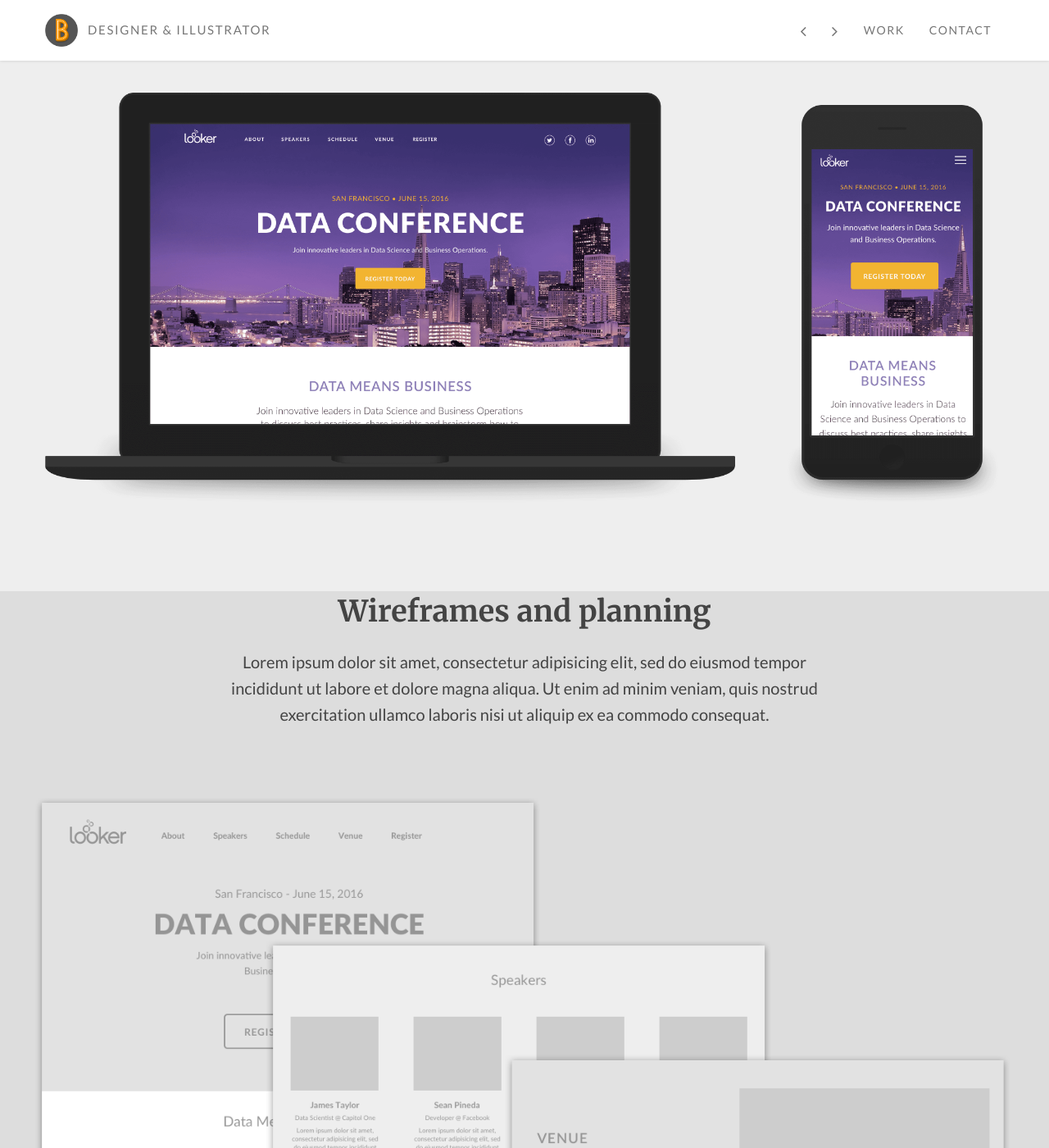
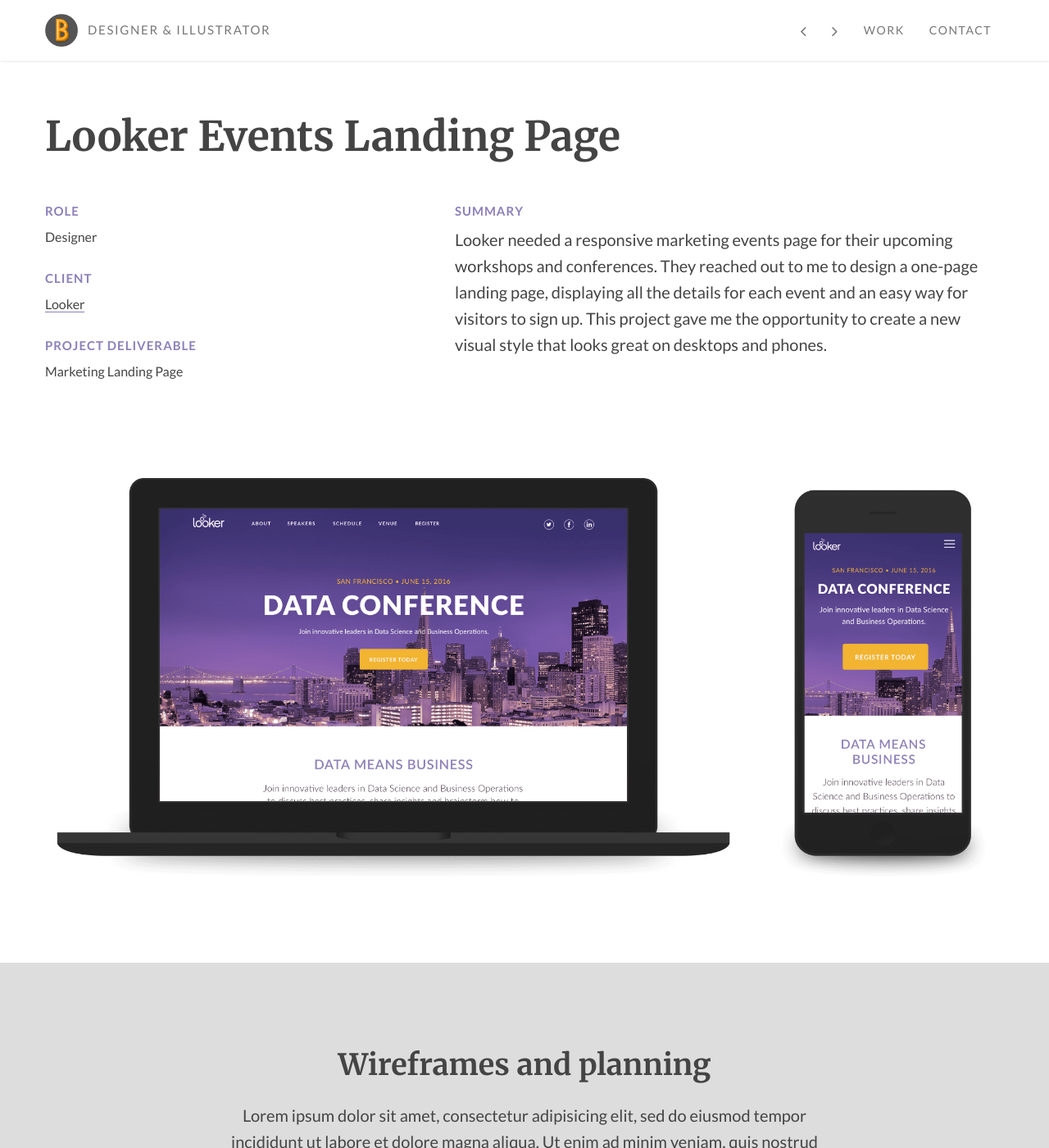
Before and after one commit to btamps/btamps.github.io, a Jekyll site: the page built from _posts/2016-04-10-looker-landing-page.markdown, in a window 1280 px wide and 1400 px high. Shown: the whole window at 82% size. Built offline with Jekyll 4.4.1, drawn with Linux system fonts in a browser that asks for light colours; nearby versions of some CDN libraries.

Commit message:
edits to the introduction section

```diff
--- a/_posts/2016-03-30-baking-buddies.markdown
+++ b/_posts/2016-03-30-baking-buddies.markdown
@@ -11,7 +11,7 @@
   <div class="container">
     <div class="row">
       <div class="col-sm-12">
-        <h1 class="title">Semi Sweet Website</h1>
+        <h1 class="title">Baking Buddies Pins</h1>
       </div>
     </div>
     <div class="row">
--- a/_posts/2016-04-10-looker-landing-page.markdown
+++ b/_posts/2016-04-10-looker-landing-page.markdown
@@ -6,18 +6,44 @@
 thumbnail: looker-lp/looker-lp-thumb
 body-class: looker-lp
 client: "Looker"
-client-website: "https://www.looker.com/"
-industry: "Technology"
-project-details: 'Looker needed a responsive marketing events page for their upcoming workshops and conferences. They reached out to me to design a one-page landing page, displaying all the details for each event and an easy way  for visitors to sign up. This project gave me the opportunity to create a new visual style that looks great on desktops and phones.'
 
 ---
-<section class="container">
-  <div class="row">
-    <figure class="hero-image">
-      <img src="../img/looker-lp/top-hero.png" alt="Looker Events Page">
-    </figure>
+<section class="container-fluid introduction">
+  <div class="container">
+    <div class="row">
+      <div class="col-sm-12">
+        <h1 class="title">Looker Events Landing Page</h1>
+      </div>
+    </div>
+    <div class="row">
+      <div class="col-md-5">
+        <h4>Role</h4>
+        <ul>
+          <li>Designer</li>
+        </ul>
+        <h4>Client</h4>
+        <ul>
+          <li><a href="https://www.looker.com/">Looker</a></li>
+        </ul>
+        <h4>Project Deliverable</h4>
+        <ul>
+          <li>Marketing Landing Page</li>
+        </ul>
+      </div>
+      <div class="col-md-7 summary">
+        <h4>Summary</h4>
+        <p>Looker needed a responsive marketing events page for their upcoming workshops and conferences. They reached out to me to design a one-page landing page, displaying all the details for each event and an easy way  for visitors to sign up. This project gave me the opportunity to create a new visual style that looks great on desktops and phones.</p>
+      </div>
+    </div>
+
+    <div class="row">
+      <figure class="col-sm-12 hero-image">
+        <img src="../img/looker-lp/top-hero.png" alt="Looker Events Page">
+      </figure>
+    </div>
   </div>
 </section>
+
 <section class="container-fluid content-block wireframes">
   <div class="container">
     <div class="row">
--- a/_sass/_detail-page.scss
+++ b/_sass/_detail-page.scss
@@ -16,6 +16,12 @@
     padding-left: 0;
     li {
       line-height: 1.6;
+    }
+  }
+  .hero-image {
+    margin: 30px auto 60px;
+    @include responsive(medium-screens) {
+      margin: 60px auto 100px;
     }
   }
 }
--- a/_sass/custom-page/_bakingpins.scss
+++ b/_sass/custom-page/_bakingpins.scss
@@ -12,12 +12,6 @@
       }
     }
   }
-  .hero-image {
-    margin: 60px auto;
-    @include responsive(medium-screens) {
-      margin-bottom: 100px;
-    }
-  }
   .sketching {
     @extend %content-block;
     background: #ddd;
@@ -29,4 +23,7 @@
     @extend %content-block;
     background: #eee;
   }
+  .photos {
+    padding-bottom: 0;
+  }
 }
--- a/_sass/custom-page/_looker.scss
+++ b/_sass/custom-page/_looker.scss
@@ -1,54 +1,36 @@
 // .looker-lp styles
 .looker-lp {
-  .main-content {
-    & > .container:nth-child(1),
-    & > .container:nth-child(2) {
-      background: #eee;
-      max-width: none;
-      width: 100%;
+  .introduction {
+    h4 {
+      color: #8d80ba;
+    }
+    a {
+      border-color: #8d80ba;
+      &:hover {
+        color: #8d80ba;
+      }
+    }
+    .hero-image {
+      margin: 20px auto 40px;
+      @include responsive(medium-screens) {
+        margin: 50px auto 60px;
+      }
     }
   }
 
-  .hero-image {
-    max-width: 1200px;
-    margin: 0 auto 3em;
+  .wireframes,.responsive,.schedules, .forms {
+    @extend %content-block;
+    background-color: #f4f4f4;
   }
   .wireframes {
     background: #ddd;
-  }
-
-  .responsive {
-    background-color: #f4f4f4;
   }
   .schedules {
     background-color: #e5e5e5;
   }
   .forms {
-    background-color: #f4f4f4;
+    figure {
+      margin-bottom: 0;
+    }
   }
 }
-
-
-// Small devices (tablets, 768px and up)
-@media (min-width: 768px) {
-
-.looker-lp {
-  .introduction {
-    margin-bottom: 40px;
-  }
-  .hero-image {
-    margin: 0 auto 5em;
-  }
-}
-
-}
-
-/* Medium devices (desktops, 992px and up) */
-@media (min-width: 992px) {
-
-}
-
-/* Large devices (large desktops, 1200px and up) */
-@media (min-width: 1200px) {
-
-}
--- a/_sass/custom-page/_real-estate.scss
+++ b/_sass/custom-page/_real-estate.scss
@@ -17,6 +17,7 @@
     img {
       max-width: 600px;
     }
+    margin-top: 0;
     margin-bottom: 0;
   }
 
```
